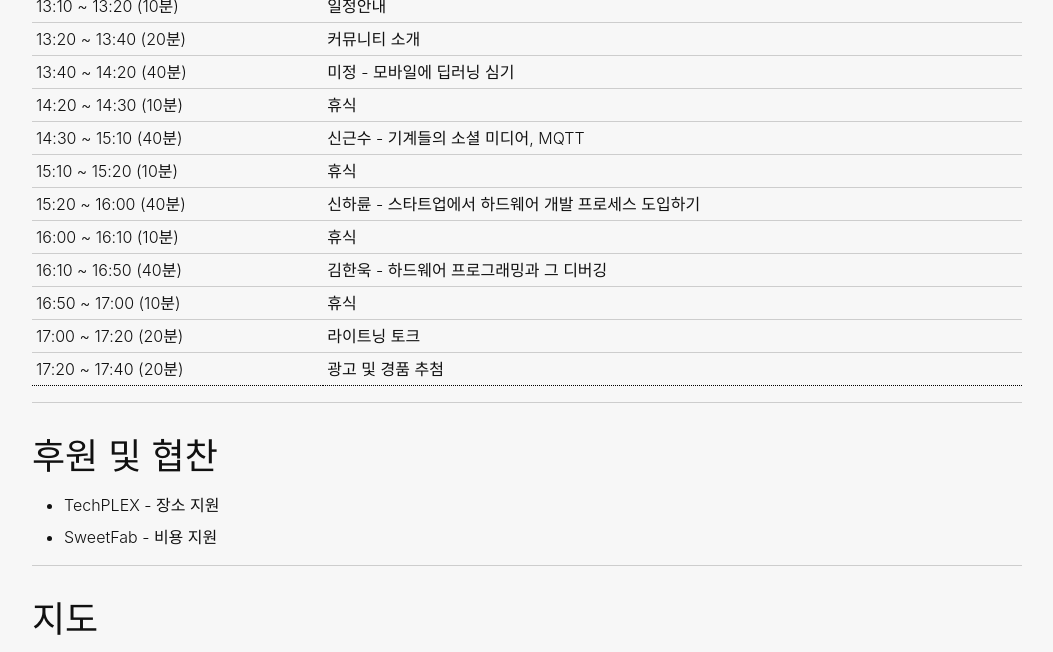
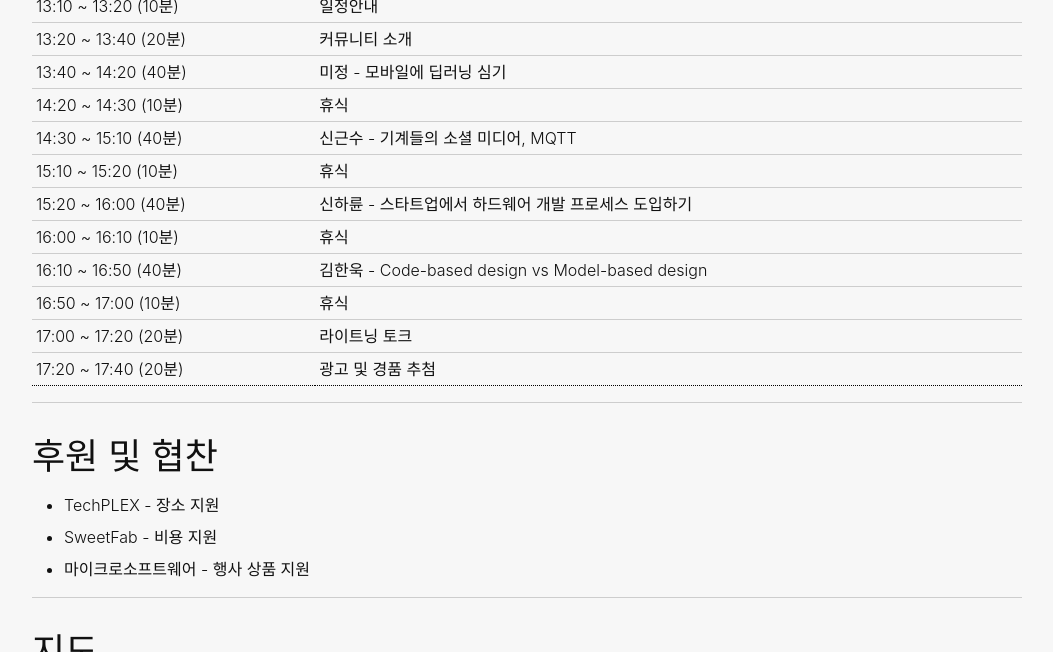
Before and after one commit to ubuntu-kr/events, a Jekyll site: the page built from _posts/2018-04-15-ubuntu-fest.md, in a window 1280 px wide and 900 px high, scrolled down 2096 px, cut to the strip 0-652 px from the top of the window. Shown: the whole strip, without its empty margins (113-1166 px from the left). Built offline with Jekyll 4.4.1, drawn with Linux system fonts in a browser that asks for light colours; some web fonts are replaced.

Commit message:
후원 목록 추가, 시간표 수정

```diff
--- a/_posts/2018-04-15-ubuntu-fest.md
+++ b/_posts/2018-04-15-ubuntu-fest.md
@@ -48,7 +48,7 @@ image: "https://lh3.googleusercontent.com/r0O2DQ_5RuozCzBr84VtpQP_il48C_1kivpdu_
 15:10 ~ 15:20 (10분) |	휴식
 15:20 ~ 16:00 (40분) |	신하륜 - 스타트업에서 하드웨어 개발 프로세스 도입하기
 16:00 ~ 16:10 (10분) |	휴식
-16:10 ~ 16:50 (40분) |	김한욱 - 하드웨어 프로그래밍과 그 디버깅
+16:10 ~ 16:50 (40분) |	김한욱 - Code-based design vs Model-based design
 16:50 ~ 17:00 (10분) |	휴식
 17:00 ~ 17:20 (20분) |	라이트닝 토크
 17:20 ~ 17:40 (20분) |	광고 및 경품 추첨
@@ -59,3 +59,4 @@ image: "https://lh3.googleusercontent.com/r0O2DQ_5RuozCzBr84VtpQP_il48C_1kivpdu_
 ## 후원 및 협찬
 - TechPLEX - 장소 지원
 - SweetFab - 비용 지원
+- 마이크로소프트웨어 - 행사 상품 지원
```
